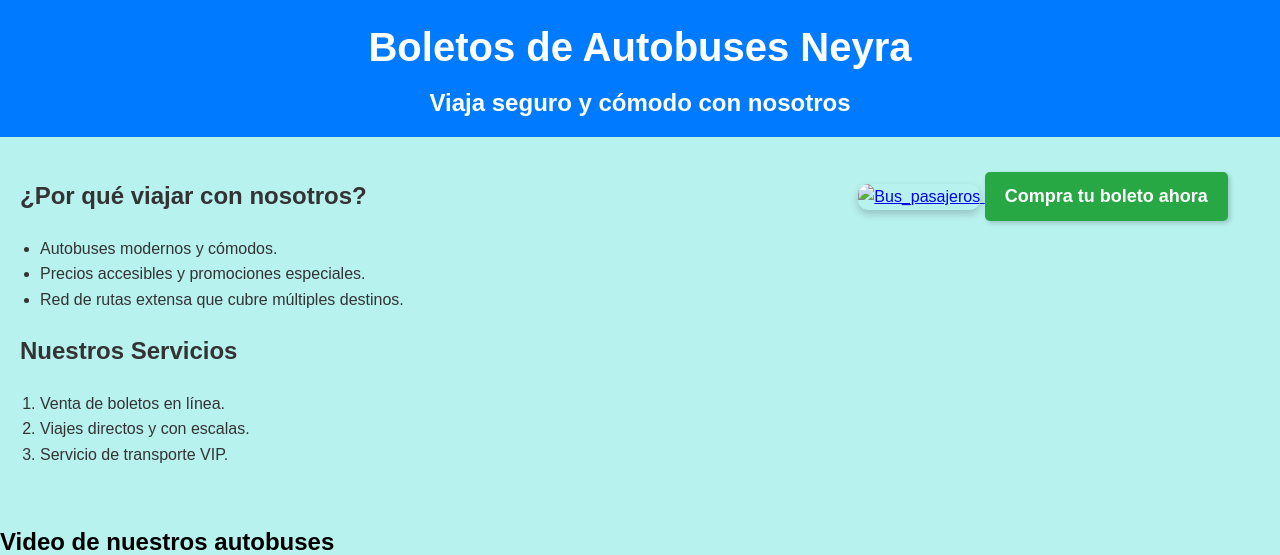
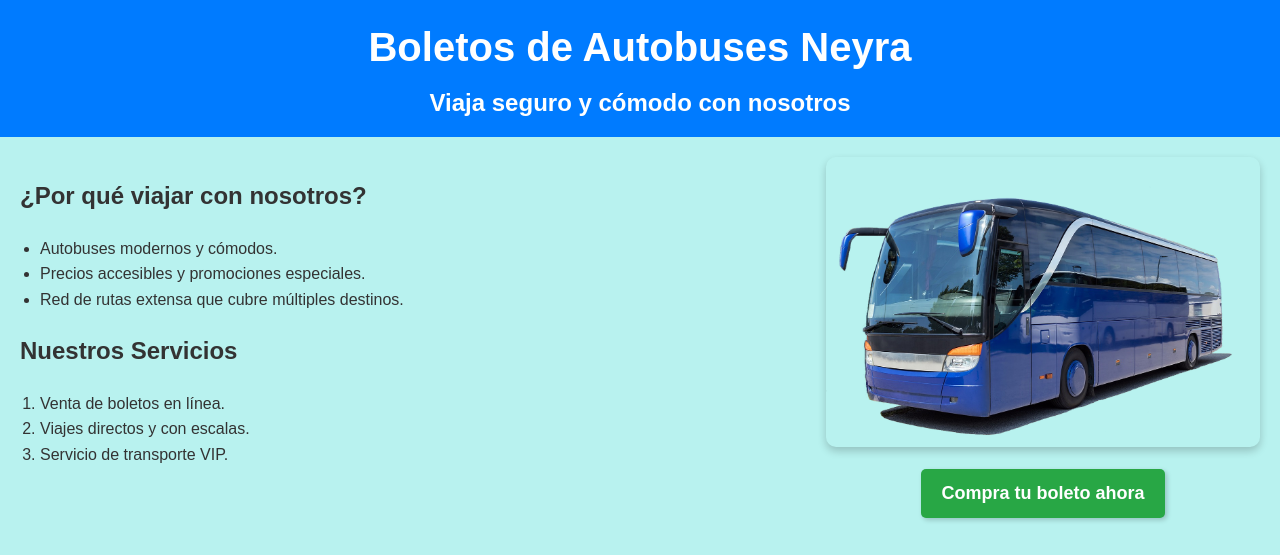
Before and after one commit to massielneyra/Neyra_Cespedes_Massiel, a plain HTML site: page index.html in a window 1280 px wide. Shown: the top 555 px of the page. Drawn offline with Linux system fonts and the light colour scheme.

Commit message:
Update index.html

```diff
--- a/index.html
+++ b/index.html
@@ -123,8 +123,8 @@
             </div>
             <div class="imagen"> <!-- utilizamos el atributo con su valor class="imagen" para poder aplicarle cambio mediante código css
                 ya que queríamos que este a la derecha del texto como aparece en la página de ejemplo-->
-                <a href="imagenes/bus_pas.jpg">
-                    <img src="imagenes/bus_pas.jpg" alt="Bus_pasajeros">
+                <a href="imagenes/pasajero.jpg">
+                    <img src="imagenes/pasajero.jpg" alt="Bus_pasajeros">
                 </a>
                 <!-- Mediante el siguiente hipervínculo logramos que al hacer click en "comprar tu boleto ahora" nos redireccione a la
                  página del formulario.-->
```
